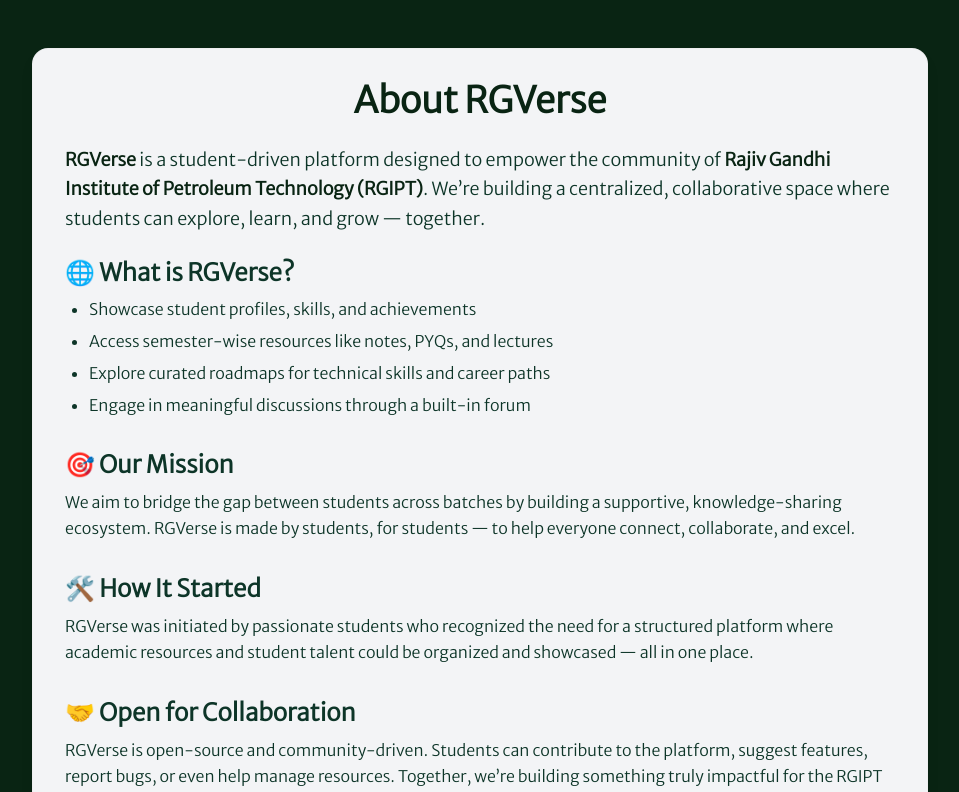
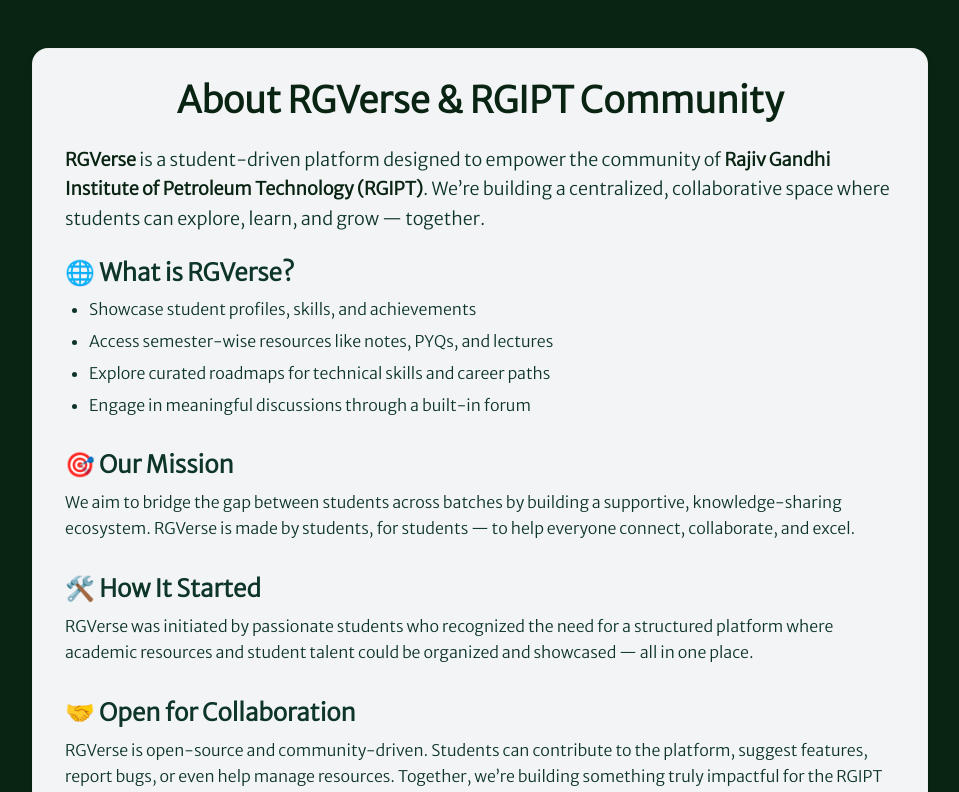
Before and after one commit to silverballz/rgverse, a React (Create React App) app: page /AboutUs in a window 1280 px wide. Shown: the top 792 px of the page, without its empty margins (160-1119 px from the left). Built offline with nearby package versions, Linux system fonts and the light colour scheme.

Commit message:
Change heading to improve SEO

```diff
--- a/src/components/AboutUs.jsx
+++ b/src/components/AboutUs.jsx
@@ -5,7 +5,7 @@ const AboutUs = () => {
     <div className="min-h-screen bg-[#092413] px-6 py-12 text-[rgb(13,53,40)]">
       <div className="mx-auto max-w-4xl rounded-2xl border border-[rgba(194,183,183,0.1)] bg-[rgb(243,244,246)] p-8 shadow-lg">
         <h1 className="mb-6 text-center text-4xl font-bold text-[#092413]">
-          About RGVerse
+          About RGVerse & RGIPT Community
         </h1>
 
         <p className="mb-6 text-lg leading-relaxed">
```
